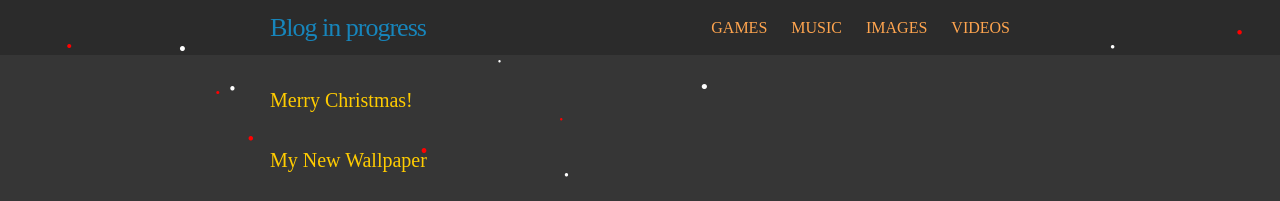
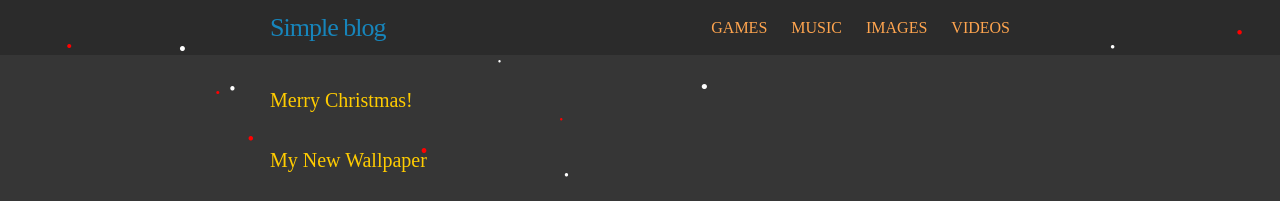
Before and after one commit to skandyn-sh/skandyn-sh.github.io, a Jekyll site: the page built from index.html, in a window 1280 px wide. Shown: the top 201 px of the page. Built offline with Jekyll 4.4.1, drawn with Linux system fonts in a browser that asks for light colours; nearby versions of some CDN libraries; library files that are not in the unit come from our copies; comment, search, counter and statistics services are not loaded.

Commit message:
Update _config.yml

```diff
--- a/_config.yml
+++ b/_config.yml
@@ -1,4 +1,4 @@
-title: Blog in progress
+title: Simple blog
 email:
 baseurl: "" # the subpath of your site, e.g. /blog
 url: "http://skandyn-sh.github.io" # the base hostname & protocol for your site, e.g. http://example.com
```
